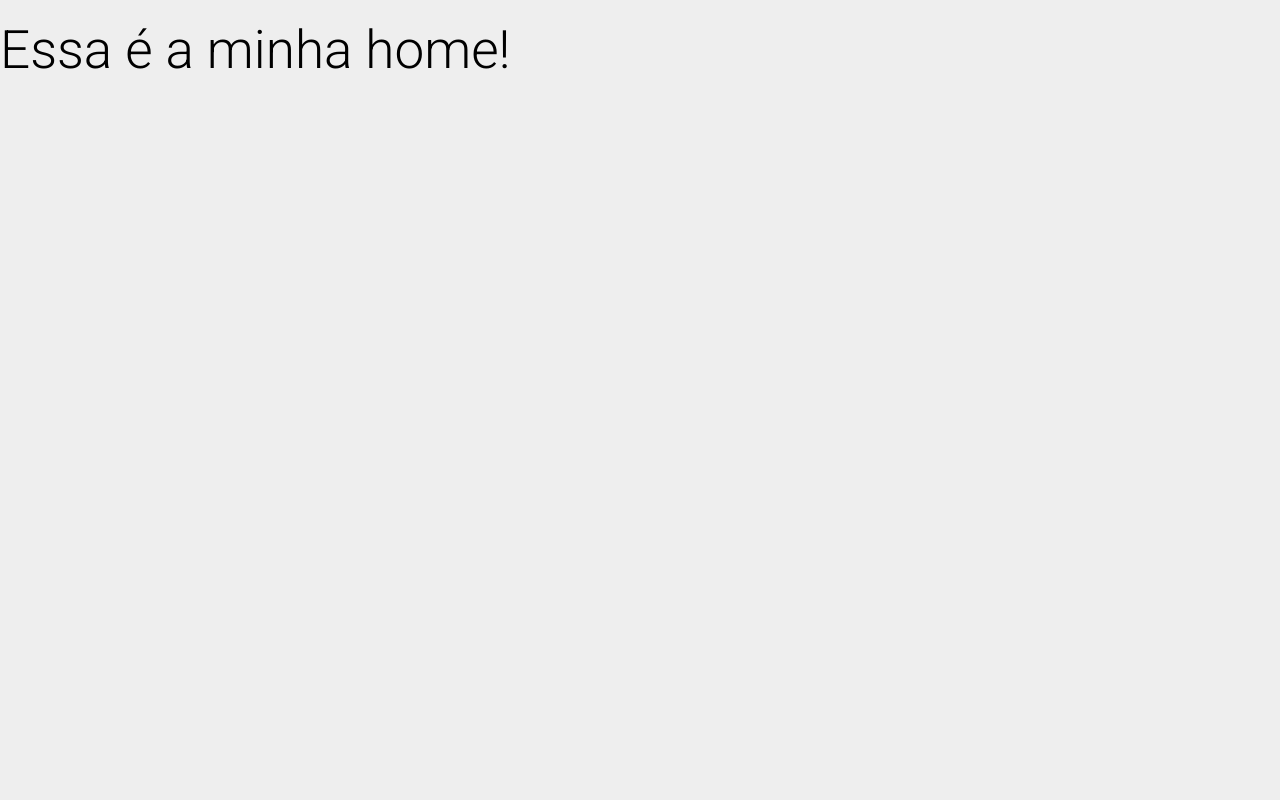
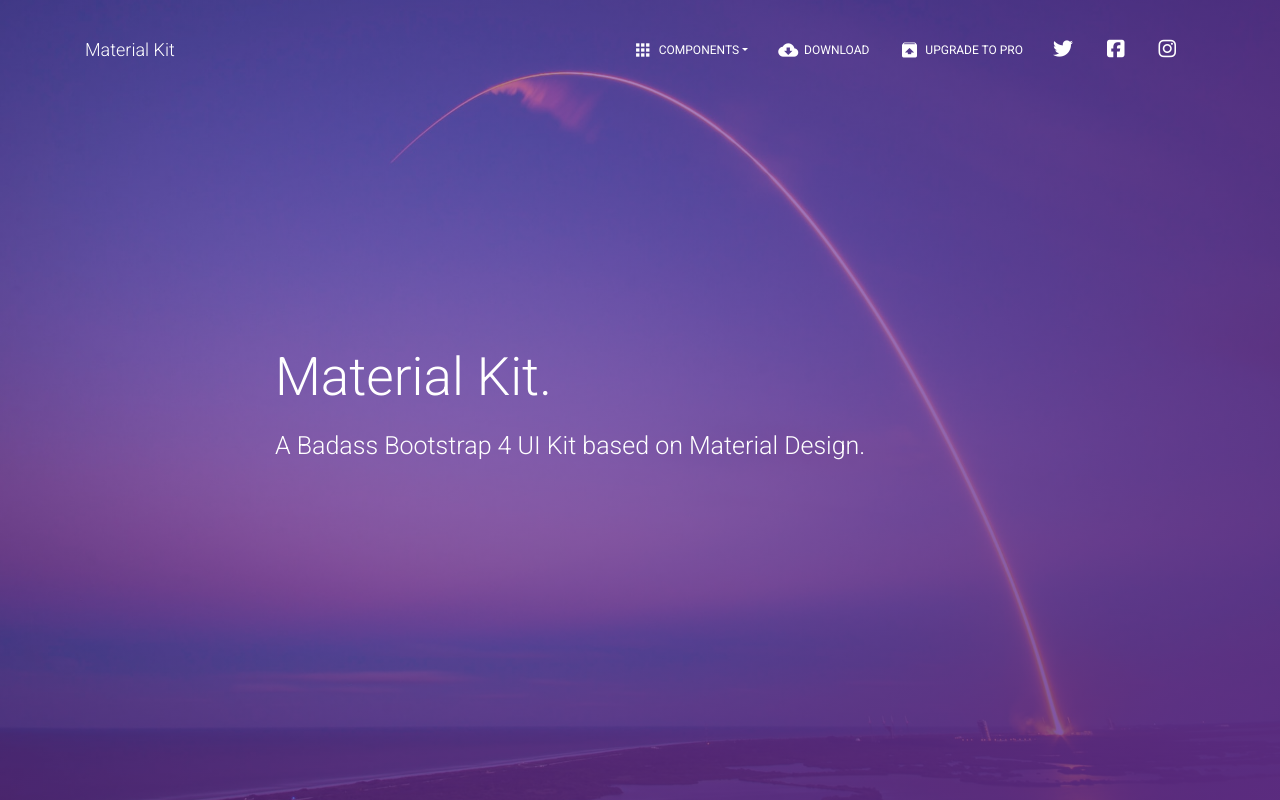
Before and after one commit to e2cabral/e2cabral.github.io, a React (Create React App) app: page / in a window 1280 px wide. Built offline with nearby package versions, Linux system fonts and the light colour scheme.

Commit message:
🚧 import navbar and presentation components

```diff
--- a/src/pages/home/Home.tsx
+++ b/src/pages/home/Home.tsx
@@ -1,9 +1,15 @@
 import React from 'react';
+
+import { NavBar } from '../../components/NavBar/NavBar';
+import { Presentation } from '../../components/Presentation/Presentation';
 
 import '../../assets/css/global.css';
 
 export const Home: React.FC = () => {
   return (
-    <h1>Essa é a minha home!</h1>
+    <div>
+      <NavBar />
+      <Presentation />
+    </div>
   );
 }
```
